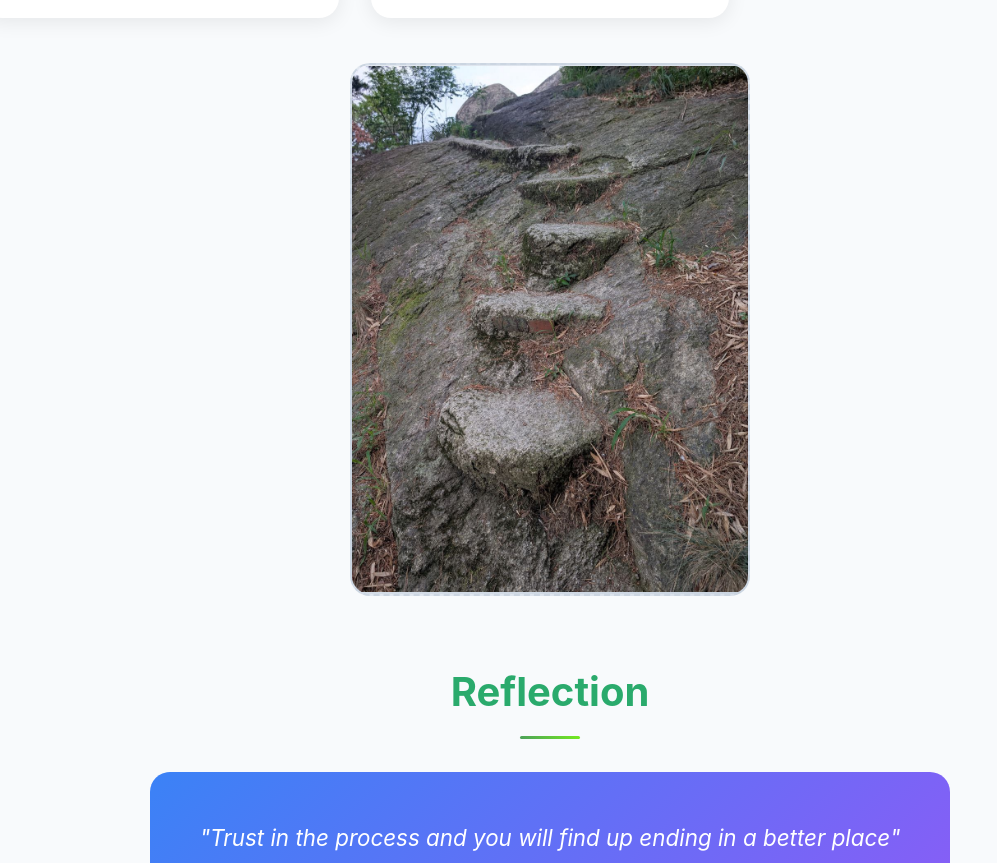
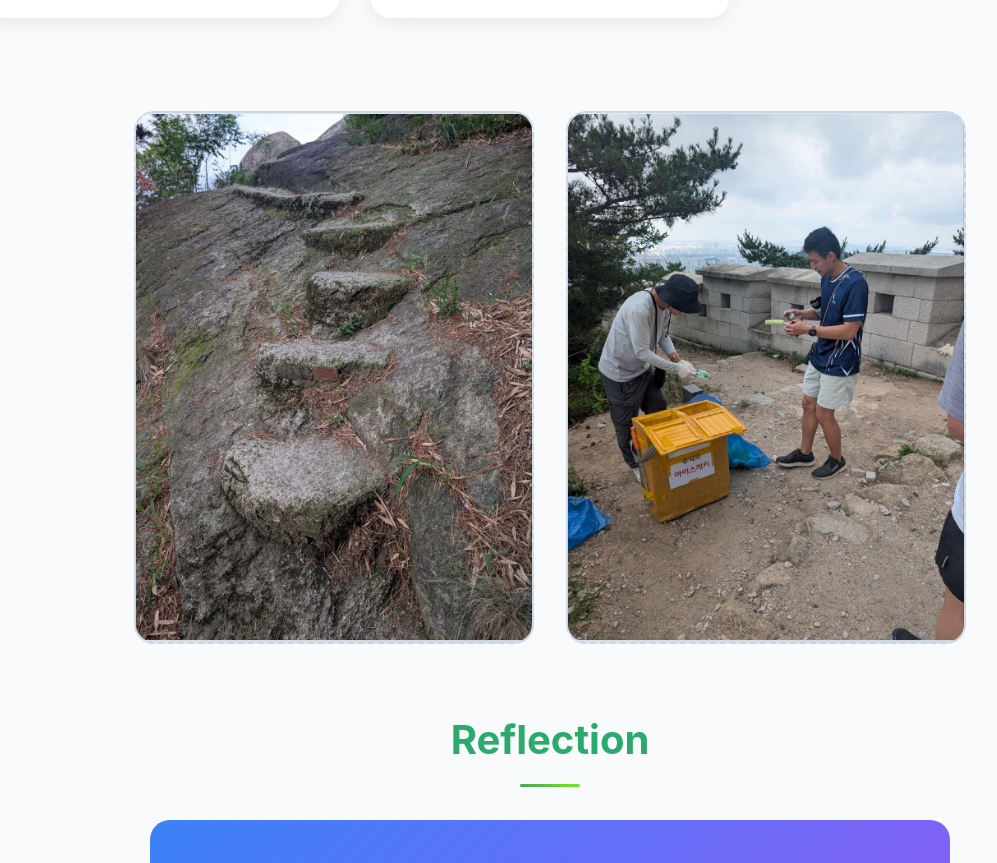
Before and after one commit to NickySeah/koreaPortfolio, a plain HTML site: page index.html in a window 1280 px wide. Shown: the part 3366-4229 px from the top of the page, without its empty margins (90-1087 px from the left). Drawn offline with Linux system fonts and the light colour scheme.

Commit message:
Add photo

```diff
--- a/index.html
+++ b/index.html
@@ -182,10 +182,18 @@
         </div>
     </section>
 
-    <!-- Photo -->
-    <div class="image-placeholder-portrait" style="margin-top: 3rem;display: block;margin: auto;">
-        <img src="assets/pict7.jpg" alt="path">
-    </div>
+<!-- Container for side-by-side layout -->
+<div style="display: flex; justify-content: center; gap: 2rem; margin-top: 3rem; flex-wrap: wrap;">
+  <!-- Photo 1 -->
+  <div class="image-placeholder-portrait">
+    <img src="assets/pict7.jpg" alt="path">
+  </div>
+
+  <!-- Photo 2 -->
+  <div class="image-placeholder-portrait">
+    <img src="assets/pict9.jpg" alt="path">
+  </div>
+</div>
 
     <!-- Reflection Section -->
     <section id="reflection" class="section">
```
Also changed, not shown: assets/pict9.jpg (added).
